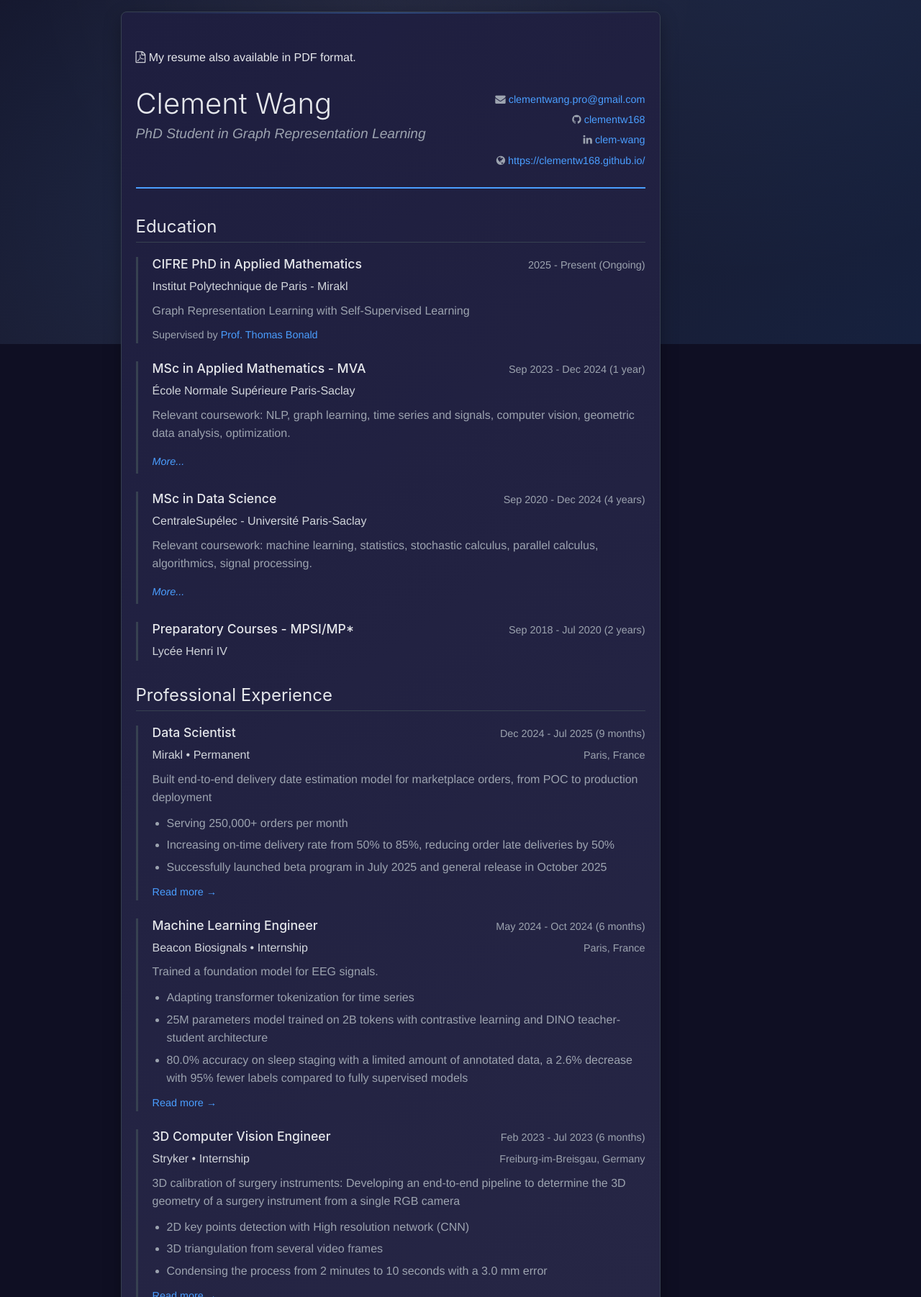
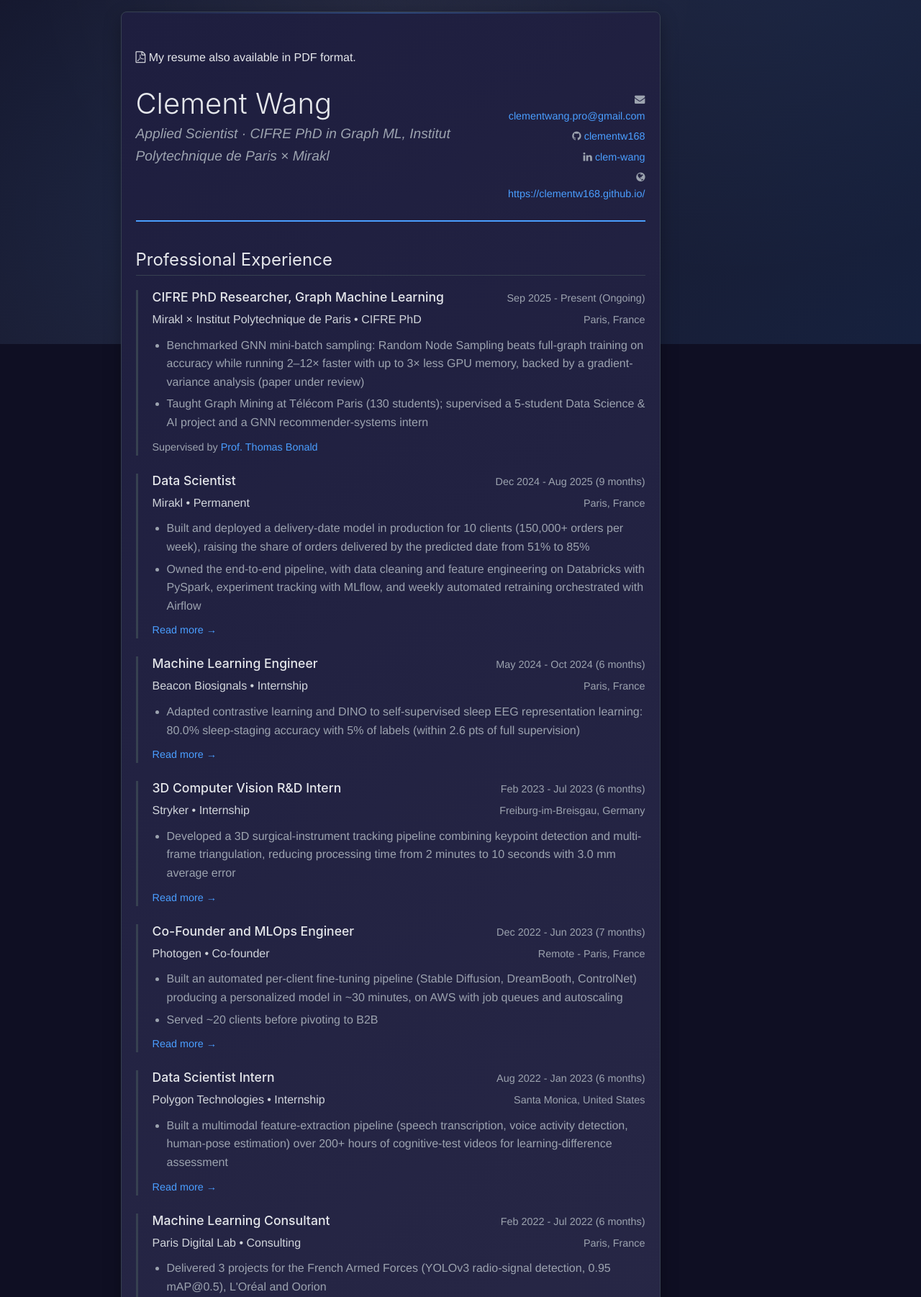
Before and after one commit to clementw168/clementw168.github.io, a Jekyll site: the page built from resume.html, in a window 1280 px wide, cut to the strip 422-2224 px from the top of the page. Shown: the whole strip at 72% size. Built offline with Jekyll 4.4.1, drawn with Linux system fonts in a browser that asks for light colours; nearby versions of some CDN libraries; comment, search, counter and statistics services are not loaded; some of the changed text lies outside the part shown.

Commit message:
update resume and nav bar

```diff
--- a/_data/resume.yml
+++ b/_data/resume.yml
@@ -5,7 +5,7 @@
 
 personal_info:
   name: Clement Wang
-  title: PhD Student in Graph Representation Learning
+  title: Applied Scientist · CIFRE PhD in Graph ML, Institut Polytechnique de Paris × Mirakl
   email: clementwang.pro@gmail.com
   github_username: clementw168
   github_link: "https://github.com/clementw168"
@@ -15,15 +15,7 @@
   pdf_download: /assets/posts/resume_clement_wang.pdf
 
 education:
-  - degree: CIFRE PhD in Applied Mathematics
-    period: 2025 - Present
-    duration: Ongoing
-    institution: Institut Polytechnique de Paris - Mirakl
-    description: Graph Representation Learning with Self-Supervised Learning
-    supervisor: Prof. Thomas Bonald
-    supervisor_url: "https://perso.telecom-paristech.fr/bonald/Home_page.html"
-
-  - degree: MSc in Applied Mathematics - MVA
+  - degree: MSc in Applied Mathematics - MVA (GPA 4.1/4.33)
     period: Sep 2023 - Dec 2024
     duration: 1 year
     institution: École Normale Supérieure Paris-Saclay
@@ -43,7 +35,7 @@
         post_slug: abba-symbolic-time-series
 
 
-  - degree: MSc in Data Science
+  - degree: MSc in Data Science (GPA 4.1/4.33)
     period: Sep 2020 - Dec 2024
     duration: 4 years
     institution: CentraleSupélec - Université Paris-Saclay
@@ -71,17 +63,27 @@
     institution: Lycée Henri IV
 
 experience:
+  - title: CIFRE PhD Researcher, Graph Machine Learning
+    period: Sep 2025 - Present
+    duration: Ongoing
+    contract_type: CIFRE PhD
+    company: Mirakl × Institut Polytechnique de Paris
+    location: Paris, France
+    achievements:
+      - "Benchmarked GNN mini-batch sampling: Random Node Sampling beats full-graph training on accuracy while running 2–12× faster with up to 3× less GPU memory, backed by a gradient-variance analysis (paper under review)"
+      - Taught Graph Mining at Télécom Paris (130 students); supervised a 5-student Data Science & AI project and a GNN recommender-systems intern
+    supervisor: Prof. Thomas Bonald
+    supervisor_url: "https://perso.telecom-paristech.fr/bonald/Home_page.html"
+
   - title: Data Scientist
-    period: Dec 2024 - Jul 2025
+    period: Dec 2024 - Aug 2025
     duration: 9 months
     contract_type: Permanent
     company: Mirakl
     location: Paris, France
-    description: Built end-to-end delivery date estimation model for marketplace orders, from POC to production deployment
     achievements:
-      - Serving 250,000+ orders per month
-      - Increasing on-time delivery rate from 50% to 85%, reducing order late deliveries by 50%
-      - Successfully launched beta program in July 2025 and general release in October 2025
+      - Built and deployed a delivery-date model in production for 10 clients (150,000+ orders per week), raising the share of orders delivered by the predicted date from 51% to 85%
+      - Owned the end-to-end pipeline, with data cleaning and feature engineering on Databricks with PySpark, experiment tracking with MLflow, and weekly automated retraining orchestrated with Airflow
     post_slug: mirakl-delivery-estimation
     post_text: Read more →
 
@@ -91,25 +93,19 @@
     contract_type: Internship
     company: Beacon Biosignals
     location: Paris, France
-    description: Trained a foundation model for EEG signals.
     achievements:
-      - Adapting transformer tokenization for time series
-      - 25M parameters model trained on 2B tokens with contrastive learning and DINO teacher-student architecture
-      - 80.0% accuracy on sleep staging with a limited amount of annotated data, a 2.6% decrease with 95% fewer labels compared to fully supervised models
+      - "Adapted contrastive learning and DINO to self-supervised sleep EEG representation learning: 80.0% sleep-staging accuracy with 5% of labels (within 2.6 pts of full supervision)"
     post_slug: beacon-biosignals-eeg-foundation-model
     post_text: Read more →
 
-  - title: 3D Computer Vision Engineer
+  - title: 3D Computer Vision R&D Intern
     period: Feb 2023 - Jul 2023
     duration: 6 months
-    contract_type: "Internship"
+    contract_type: Internship
     company: Stryker
     location: Freiburg-im-Breisgau, Germany
-    description: "3D calibration of surgery instruments: Developing an end-to-end pipeline to determine the 3D geometry of a surgery instrument from a single RGB camera"
     achievements:
-      - 2D key points detection with High resolution network (CNN)
-      - 3D triangulation from several video frames
-      - Condensing the process from 2 minutes to 10 seconds with a 3.0 mm error
+      - Developed a 3D surgical-instrument tracking pipeline combining keypoint detection and multi-frame triangulation, reducing processing time from 2 minutes to 10 seconds with 3.0 mm average error
     post_slug: stryker-3d-surgery-tracking
     post_text: Read more →
 
@@ -117,12 +113,11 @@
     period: Dec 2022 - Jun 2023
     duration: 7 months
     contract_type: Co-founder
-    company: Photogen AI
-    location: Paris, France (Remote)
-    description: "Founding a startup on personalizing diffusion models"
+    company: Photogen
+    location: Remote - Paris, France
     achievements:
-      - Fine-tuning Stable Diffusion 1.5 with DreamBooth for realistic images on 10 images of a customer
-      - Setting up cost-optimized cloud infrastructure on AWS with queue service, batch jobs, and autoscaling
+      - Built an automated per-client fine-tuning pipeline (Stable Diffusion, DreamBooth, ControlNet) producing a personalized model in ~30 minutes, on AWS with job queues and autoscaling
+      - Served ~20 clients before pivoting to B2B
     post_slug: photogen-ai-startup
     post_text: Read more →
 
@@ -131,28 +126,20 @@
     duration: 6 months
     contract_type: Internship
     company: Polygon Technologies
-    location: Santa Monica, CA, USA
-    description: Extraction of features from videos of cognitive tests to diagnose learning differences
+    location: Santa Monica, United States
     achievements:
-      - Benchmarking Speech-to-text models (Whisper, Amazon Transcribe, Google Speech-to-Text)
-      - Human pose detection, Face landmarks detection, Voice activity detection
-      - Setting up a scalable pipeline to process 3-hour long videos
-
+      - Built a multimodal feature-extraction pipeline (speech transcription, voice activity detection, human-pose estimation) over 200+ hours of cognitive-test videos for learning-difference assessment
     post_slug: polygon-diagnostic-assistance
     post_text: Read more →
 
   - title: Machine Learning Consultant
-    period: Aug 2022 - Jan 2023
+    period: Feb 2022 - Jul 2022
     duration: 6 months
     contract_type: Consulting
     company: Paris Digital Lab
     location: Paris, France
-    description: Various Computer Vision Projects for companies
     achievements:
-      - "Radio wave detection for the French Ministry of Armed Forces: Achieved 0.95 mAP @ IOU 0.5 with YOLOv3"
-      - Lipstick retrieval from selfies for L'Oréal Research & Innovation
-      - "Few shot object detection for Oorion: Annotation of object detection dataset with CLIP embeddings"
-
+      - Delivered 3 projects for the French Armed Forces (YOLOv3 radio-signal detection, 0.95 mAP@0.5), L'Oréal and Oorion
     post_slug: paris-digital-lab-consulting
     post_text: Read more →
 
--- a/_includes/resume/experience.html
+++ b/_includes/resume/experience.html
@@ -11,13 +11,16 @@
             <span class="resume-company">{{ experience.company }}{% if experience.contract_type %} • {{ experience.contract_type }}{% endif %}</span>
             {% if experience.location %}<span class="resume-location">{{ experience.location }}</span>{% endif %}
         </div>
-        <p class="resume-description">{{ experience.description }}</p>
+        {% if experience.description %}<p class="resume-description">{{ experience.description }}</p>{% endif %}
         {% if experience.achievements %}
         <ul class="resume-achievements">
             {% for achievement in experience.achievements %}
             <li>{{ achievement }}</li>
             {% endfor %}
         </ul>
+        {% endif %}
+        {% if experience.supervisor %}
+        <p class="resume-supervisor">Supervised by <a href="{{ experience.supervisor_url }}" target="_blank">{{ experience.supervisor }}</a></p>
         {% endif %}
         {% if experience.post_slug %}
             {% assign post_found = false %}
--- a/css/hux-blog.css
+++ b/css/hux-blog.css
@@ -1770,7 +1770,7 @@
 .navbar-default .navbar-toggle .icon-bar {
   width: 18px;
   border-radius: 0px;
-  background-color: #1e1e3f;
+  background-color: white;
 }
 .navbar-default .navbar-toggle .icon-bar + .icon-bar {
   margin-top: 3px;
--- a/less/hux-blog.less
+++ b/less/hux-blog.less
@@ -1178,7 +1178,7 @@
     width: 18px;
     border-radius: 0px;
     // materialize
-    background-color: @bg-secondary;
+    background-color: white;
   }
   .icon-bar + .icon-bar {
     margin-top: 3px;
--- a/resume.html
+++ b/resume.html
@@ -10,8 +10,8 @@
 <div class="resume-container">
     <p><a href='/assets/posts/resume_clement_wang.pdf'> <i class="fa fa-file-pdf-o"></i> My resume also available in PDF format</a>.</p>
     {% include resume/header.html %}
+    {% include resume/experience.html %}
     {% include resume/education.html %}
-    {% include resume/experience.html %}
     {% include resume/highlights.html %}
     {% include resume/skills.html %}
     {% include resume/languages.html %}
```
Also changed, not shown: css/hux-blog.min.css.
